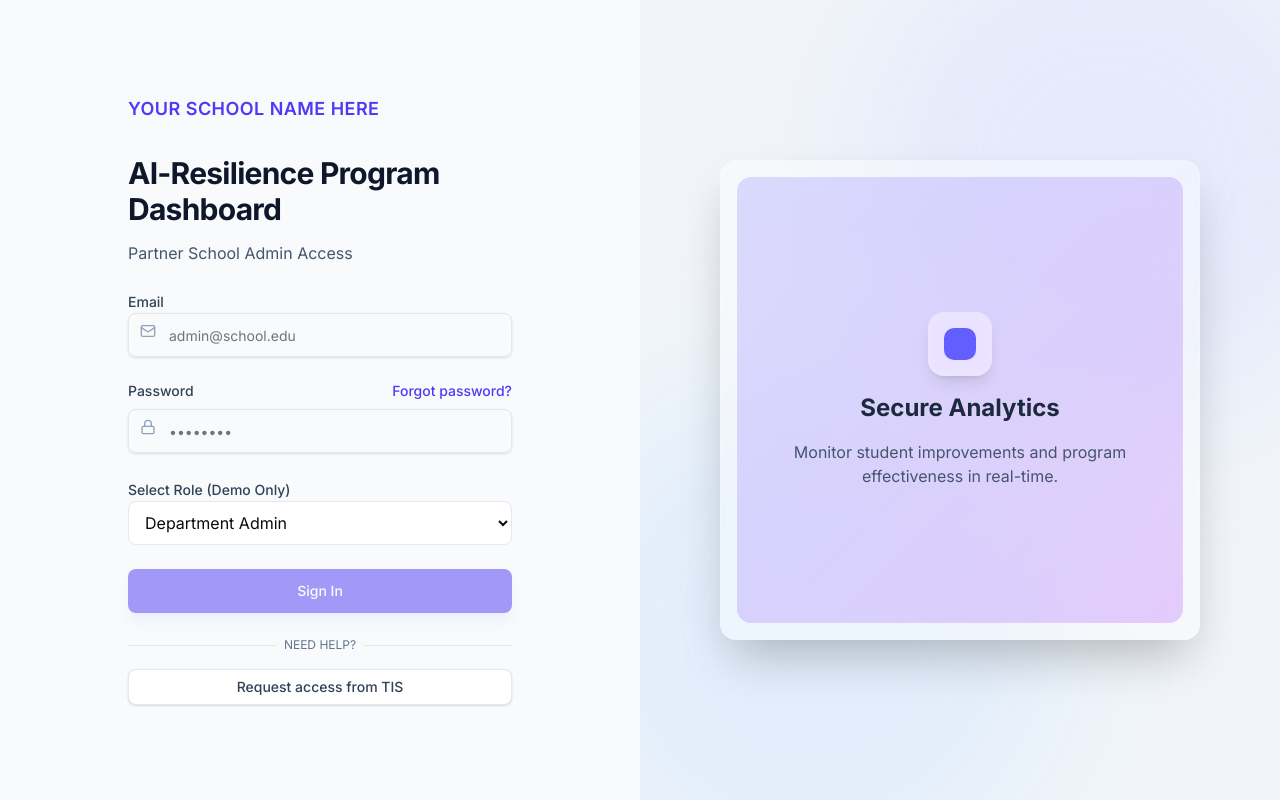
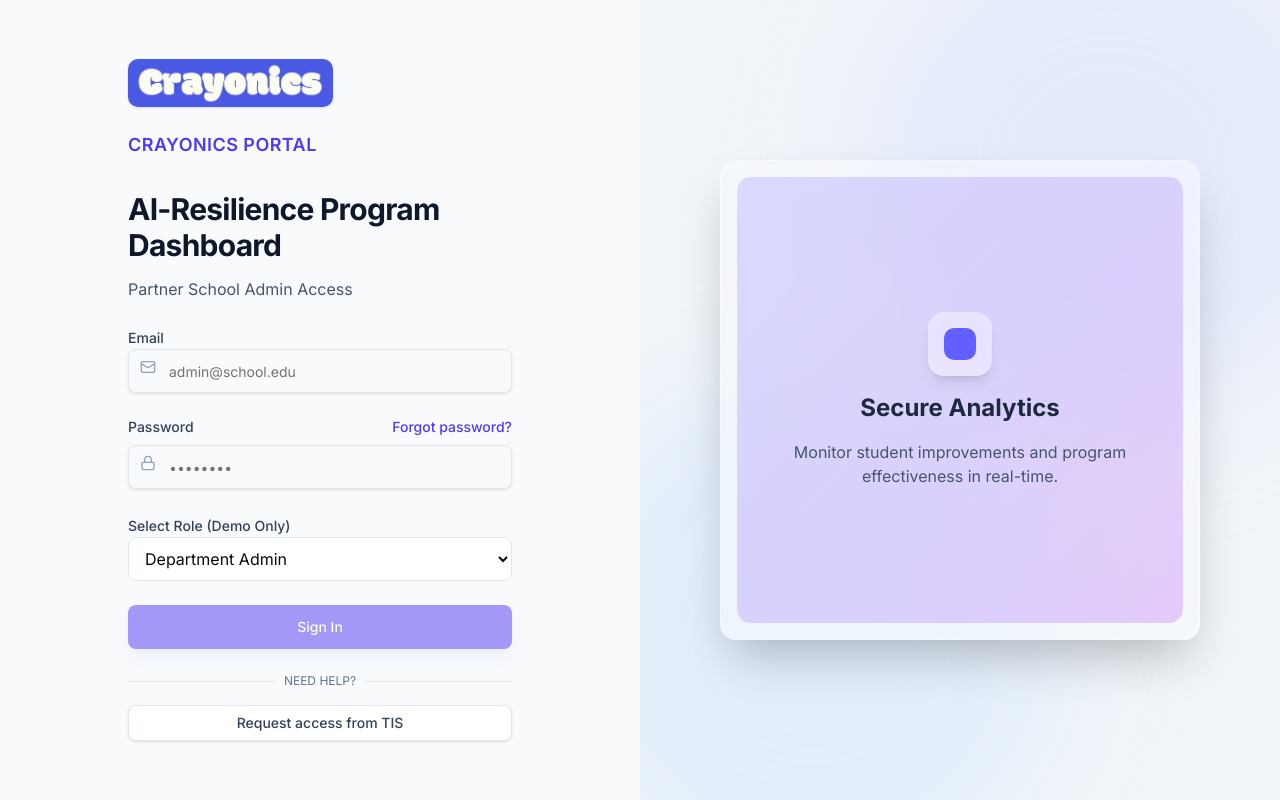
Before and after one commit to JAjorgbor/crayonics-b2b-portal, a React (Vite) app: page / in a window 1280 px wide. Built offline with nearby package versions, Linux system fonts and the light colour scheme.

Commit message:
upldated logos

```diff
--- a/src/pages/LoginPage.tsx
+++ b/src/pages/LoginPage.tsx
@@ -59,8 +59,15 @@ export default function LoginPage() {
       <div className="flex w-full flex-col justify-center p-8 md:w-1/2 lg:p-12">
         <div className="mx-auto w-full max-w-sm">
           <div className="mb-8 text-center md:text-left">
+            <div className="flex justify-center md:justify-start mb-6">
+              <img
+                src="/images/logo.jpeg"
+                alt="Logo"
+                className="h-12 w-auto rounded-lg shadow-sm"
+              />
+            </div>
             <h2 className="text-lg font-semibold text-indigo-600 dark:text-indigo-400 tracking-wide uppercase">
-              Your School Name Here
+              Crayonics Portal
             </h2>
           </div>
 
@@ -198,7 +205,7 @@ export default function LoginPage() {
         {/* Dashboard Preview / Illustration Placeholder */}
         <div className="relative flex h-full items-center justify-center p-20">
           <div className="relative aspect-square w-full max-w-lg rounded-2xl bg-white/40 p-1 shadow-2xl backdrop-blur-xl border border-white/20 dark:bg-black/20 dark:border-white/10">
-            <div className="absolute inset-4 rounded-xl bg-gradient-to-br from-indigo-500 to-purple-600 opacity-20"></div>
+            <div className="absolute inset-4 rounded-xl bg-linear-to-br from-indigo-500 to-purple-600 opacity-20"></div>
             <div className="absolute inset-0 flex items-center justify-center">
               <div className="text-center space-y-4 p-6">
                 <div className="w-16 h-16 bg-white/50 rounded-2xl mx-auto flex items-center justify-center shadow-lg backdrop-blur-sm">
```
Also changed, not shown: public/images/logo.jpeg (added).
